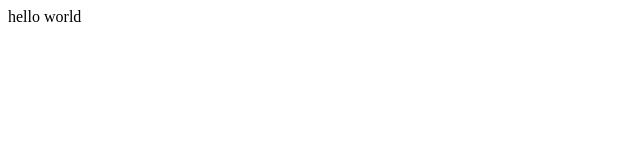
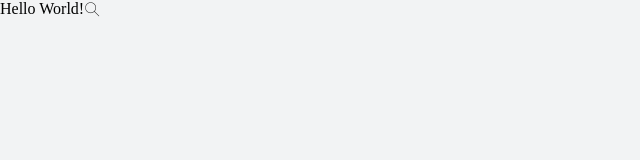
Before and after one commit to iJay/cloud-music, a React (Create React App) app: page / in a window 1280 px wide. Shown: the top 160 px of the page, without its empty margins (0-640 px from the left). Built offline with nearby package versions, Linux system fonts and the light colour scheme.

Commit message:
docs: 修改remame

```diff
--- a/src/App.js
+++ b/src/App.js
@@ -1,8 +1,11 @@
 import { GlobalBasicStyle } from "./style";
+import { IconStyle } from "./assets/iconfont/iconfont";
 function App() {
   return (
     <div className="app">
-      hello world
+      <GlobalBasicStyle />
+      <IconStyle />
+      <h3>Hello World!<i className="iconfont">&#xe62b;</i></h3>
     </div>
   );
 }
```
Also changed, not shown: 1 other file (tests, documents, lock files or other folders).
